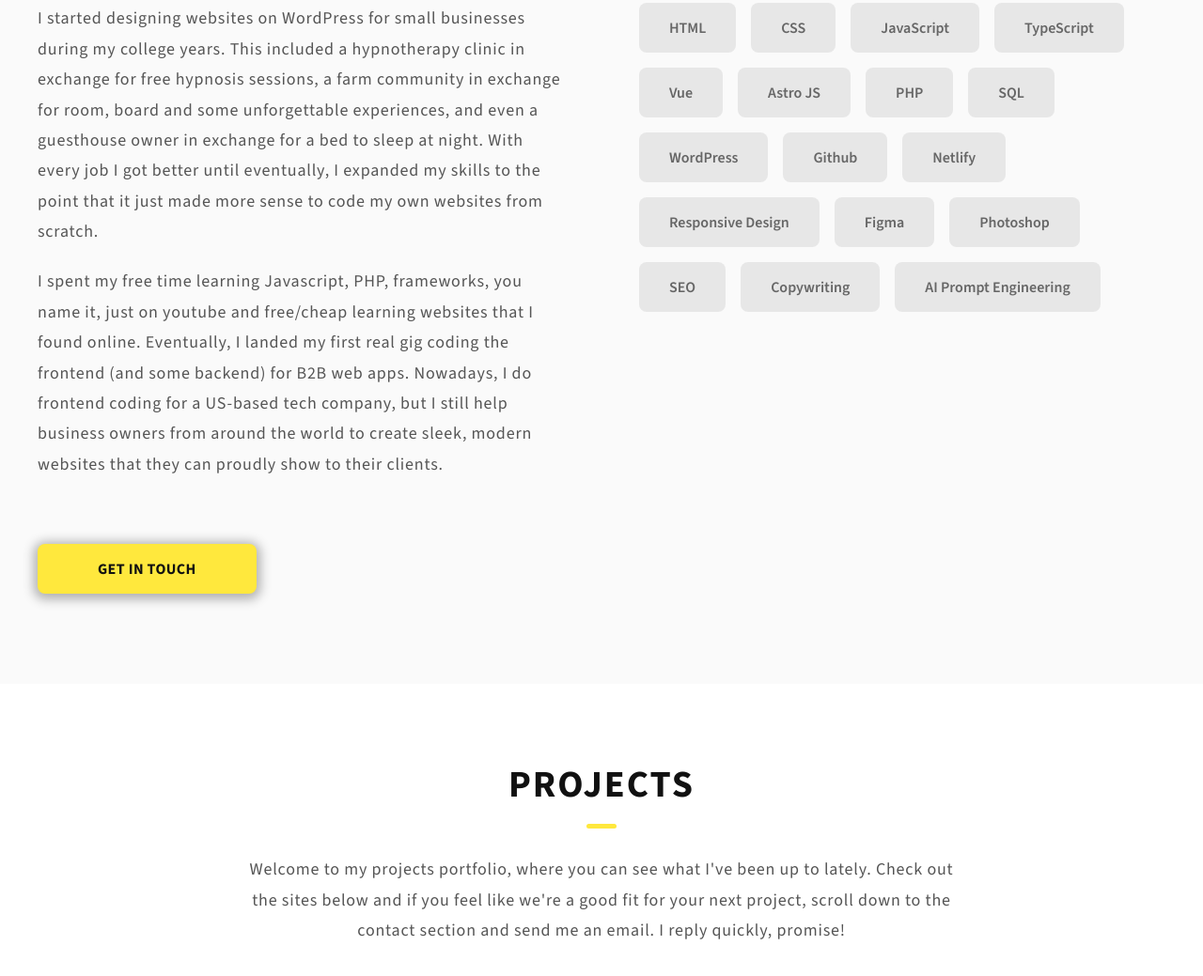
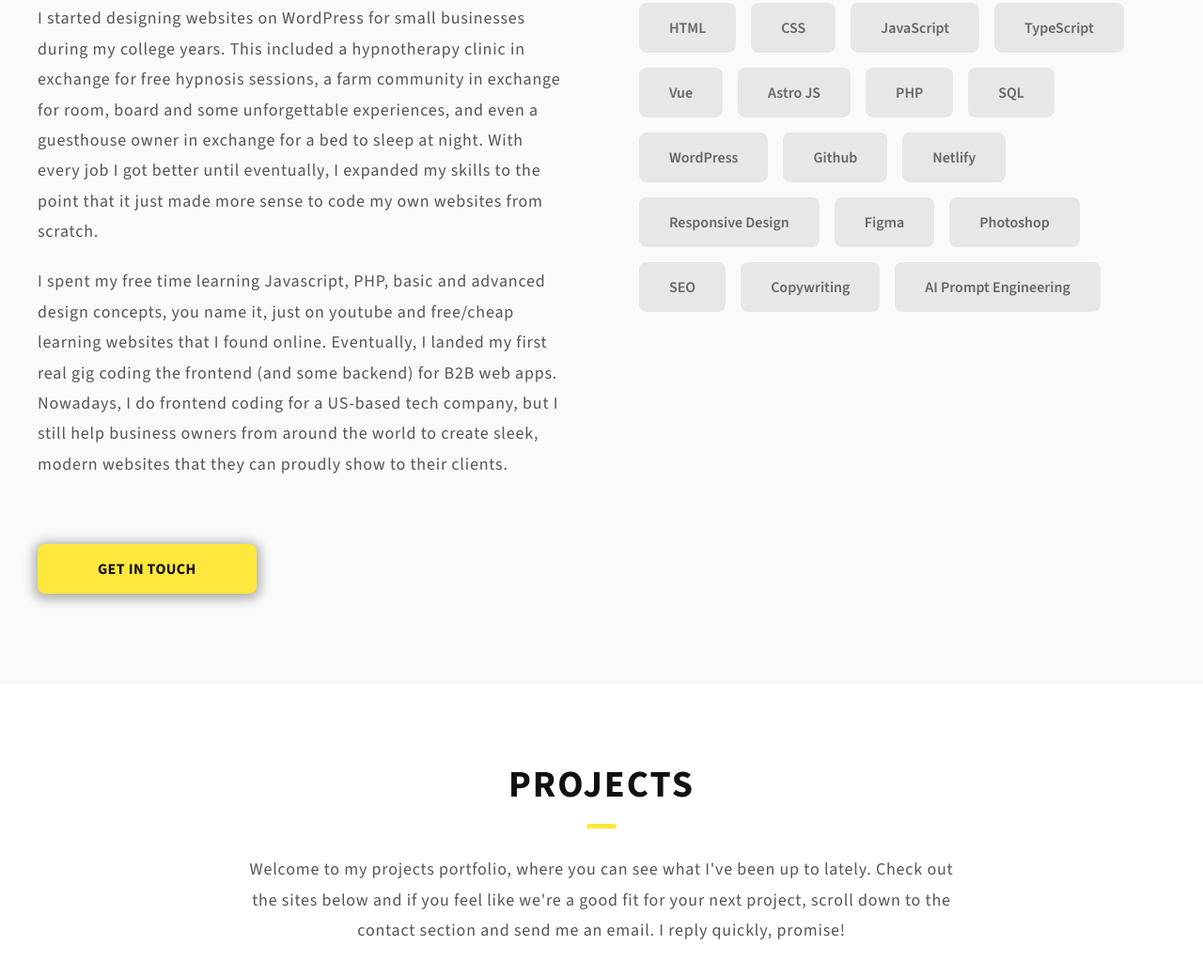
Before and after one commit to MannyPachano/mannywebdeveloper, an Astro site: page / in a window 1280 px wide. Shown: the part 1214-2253 px from the top of the page at 94% size. Built offline with nearby package versions, Linux system fonts and the light colour scheme; Astro itself is replaced by a stand-in of ours.

Commit message:
copy updated

```diff
--- a/src/components/About.astro
+++ b/src/components/About.astro
@@ -8,7 +8,7 @@
         <div>
             <h3>Get to know me!</h3>
             <p>I started designing websites on WordPress for small businesses during my college years. This included a hypnotherapy clinic in exchange for free hypnosis sessions, a farm community in exchange for room, board and some unforgettable experiences, and even a guesthouse owner in exchange for a bed to sleep at night. With every job I got better until eventually, I expanded my skills to the point that it just made more sense to code my own websites from scratch.</p><br />
-            <p>I spent my free time learning Javascript, PHP, frameworks, you name it, just on youtube and free/cheap learning websites that I found online. Eventually, I landed my first real gig coding the frontend (and some backend) for B2B web apps. Nowadays, I do frontend coding for a US-based tech company, but I still help business owners from around the world to create sleek, modern websites that they can proudly show to their clients.</p><br />
+            <p>I spent my free time learning Javascript, PHP, basic and advanced design concepts, you name it, just on youtube and free/cheap learning websites that I found online. Eventually, I landed my first real gig coding the frontend (and some backend) for B2B web apps. Nowadays, I do frontend coding for a US-based tech company, but I still help business owners from around the world to create sleek, modern websites that they can proudly show to their clients.</p><br />
             <a href="/#contact-section">
                 <button class="button-small">GET IN TOUCH</button>
             </a>
```
